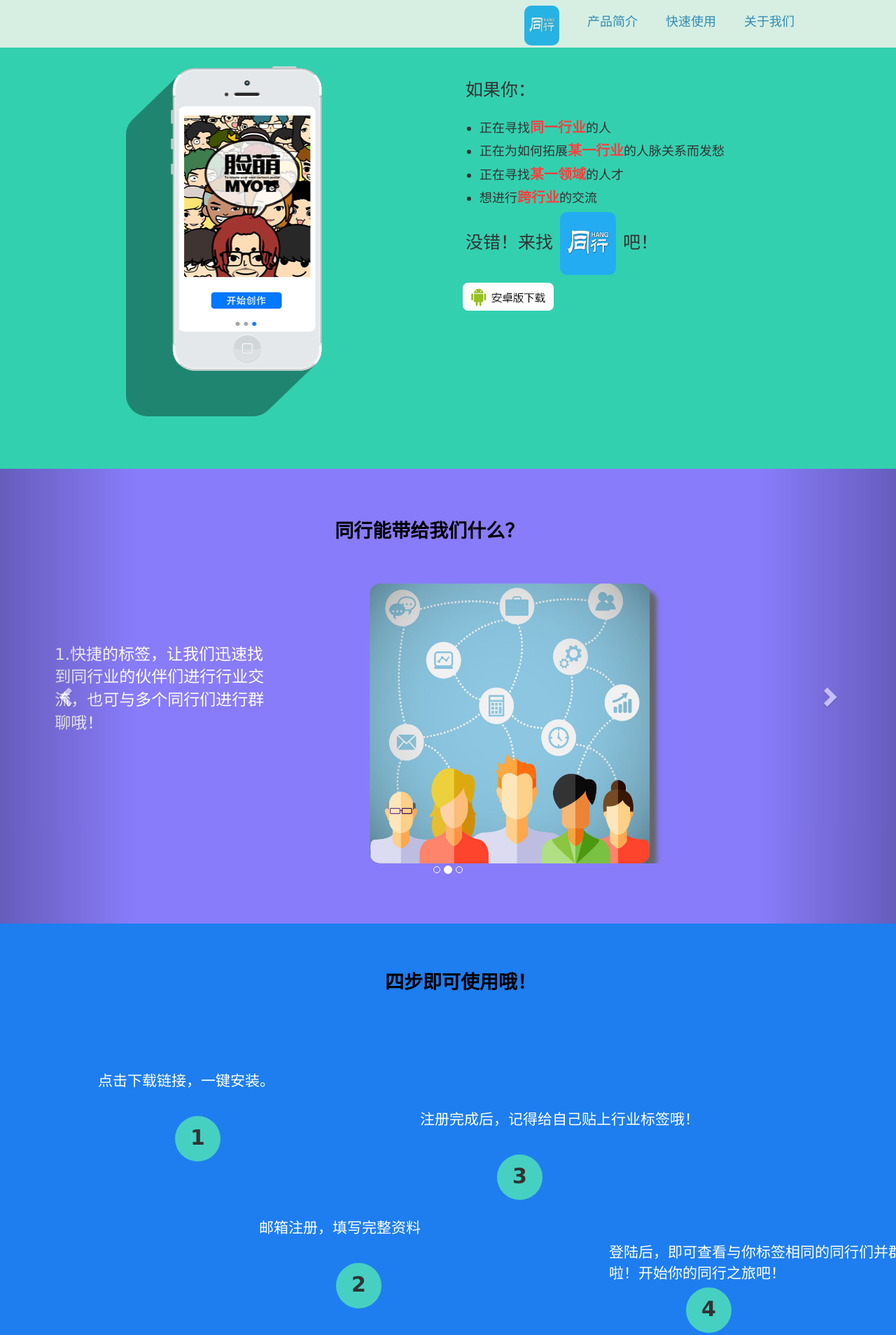
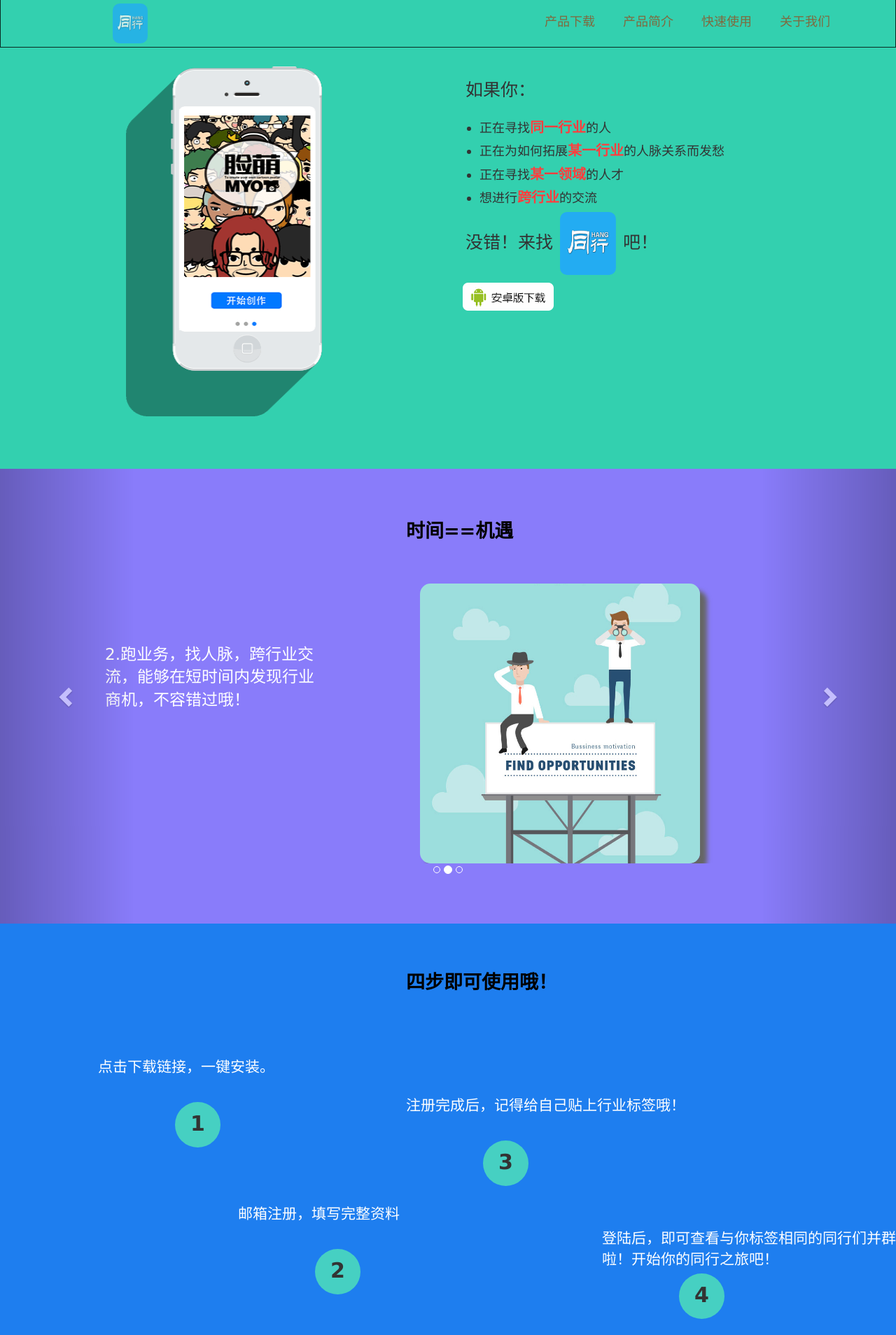
Before and after one commit to rpgmakervx/TongHangIndex, a plain HTML site: page index/index2.html in a window 1280 px wide. Shown: the top 1908 px of the page at 70% size. Drawn offline with Linux system fonts and the light colour scheme.

Commit message:
细节修改1

```diff
--- a/index/css/tonghang1.css
+++ b/index/css/tonghang1.css
@@ -31,9 +31,10 @@
 		#head{
 			Z-INDEX:99999;
 			position:fixed;
+			border-left:1px #000 solid;
+			border-right:1px #000 solid;
+			border-bottom:1px #000 solid;
 			opacity:.8;
-			border-bottom:3px #774300;
-			background-color:#fff7ef;
 			width:100%;
 			height:68px;
 		}
@@ -43,8 +44,8 @@
 		}
 		#topleft{
 			width:200px;
-			margin-top:20px;
-			margin-left:100px;
+			margin-top:15px;
+			margin-left:10px;
 			margin-bottom:10px;
 			float: left;
 		}
@@ -65,20 +66,30 @@
 			padding-top: 0px;
 			list-style:none;
 			padding-top:0px;
+			margin-right:-50px;
+
 		}
 		#ul1 li{
 			padding-bottom:5px;
+
 			margin-top:18px;
 			float:left;
 			text-decoration: none;
 			padding-left:25px;
 			padding-right:15px;
 		}
+		#ul1 li a{
+			color:#935124;
+		}
 		#ul1 li a:hover{
-			color:#1f7fff;
+			color:#000;
 			cursor:pointer;
-			float:left;
 			text-decoration: none;
+			border-bottom:4px #000 solid;
+		}
+		.borders{
+			height:35px;
+
 		}
 		/*头部信息*/
 		#board{
@@ -217,7 +228,7 @@
 			font-style:
 			text-align:center;
 			padding-top:70px;
-			margin-left:550px;
+			margin-left:580px;
 			font-weight:bold;
 		}
 		.intro-msg1{
@@ -356,21 +367,21 @@
 		#step1{
 			position:relative;
 			margin-left:250px;
-			margin-top:125px;
+			margin-top:105px;
 		}
 		#step2{
 			position:relative;
-			margin-left:480px;
+			margin-left:450px;
 			margin-top:145px;
 		}
 		#step3{
 			position:relative;
-			margin-left:710px;
+			margin-left:690px;
 			margin-top:-220px;
 		}
 		#step4{
 			position:relative;
-			margin-left:980px;
+			margin-left:970px;
 			margin-top:125px;
 		}
 		#step-msg{
--- a/index/index2.html
+++ b/index/index2.html
@@ -23,11 +23,25 @@
 	<script src="js/posfixed.js"></script>
     <script type="text/javascript">
 		$(function(){
-
+			$("#company").click(function(){
+				$('body,html').animate({scrollTop:$("#companyFrame").offset().top},1000);
+				return false;
+			});
+			$("#introduce-btn").click(function(){
+				$('body,html').animate({scrollTop:$("#introduce").offset().top},1000);
+				return false;
+			});
+			$("#quick-use").click(function(){
+				$('body,html').animate({scrollTop:$("#how-to-use").offset().top},1000);
+				return false;
+			});
+			$("#download").click(function(){
+				$('body,html').animate({scrollTop:$("#main").offset().top},1000);
+				return false;
+			});
 			$.scrollify({
 				section: '.scroll',
-				scrollbars: false,
-				scrollSpeed:3000,
+				scrollSpeed:1000,
 				easing: "easeOutExpo",
 				offset : 0,
 				after:function(){
@@ -35,6 +49,7 @@
 			});
 
 		});
+
     </script>
 </head>
 
@@ -43,19 +58,22 @@
     <div class="container">
     	<div id="head" data-section-name="page1"><!--导航头 -->
         	<div id="top"><!--导航头父div -->
+            	<div id="topleft">
+                	<img id="logo" class="img-rounded" src="images/logo.png"/>
+                </div>
                 <div id="topright">
                     <ul id="ul1">
-                    	<li class="img"><img id="logo" class="img-rounded" src="images/logo.png"/></li>
-                        <li><a id="introduce-btn" href="index2.html#introduce">产品简介</a></li>
-                        <li><a id="quick-use" href="index2.html#quick-use">快速使用</a></li>
-                        <li><a id="company" href="index2.html#company">关于我们</a></li>
+                    	<li><div class="borders"><a id="download" href="#">产品下载</a></div></li>
+                        <li><div class="borders"><a id="introduce-btn" href="#">产品简介</a></div></li>
+                        <li><div class="borders"><a id="quick-use" href="#">快速使用</a></div></li>
+                        <li><div class="borders"><a id="company" href="#">关于我们</a></div></li>
                     </ul>
                 </div>
             </div><!--导航头父div -->
         </div><!--导航头 -->
         <a name="introduce"></a>
         <div class="board">
-            <div id="main" class="scroll" data-section-name="page1"><!--首界面部分div -->
+            <div id="main" class="scroll"><!--首界面部分div -->
                 <div id="productFrame">
                     <div id="leftFrame">
                         <img id="product" src="images/phone.png" />
@@ -78,7 +96,7 @@
                 </div>
             </div><!--首界面部分div -->
 
-            <div id="introduce" class="scroll" data-section-name="page2"><!--产品介绍部分div -->
+            <div id="introduce" class="scroll" ><!--产品介绍部分div -->
                 <div id="carousel-def" class="carousel slide intro-main" data-ride="carousel">
                     <ol class="carousel-indicators circle">
                         <li data-target="#carousel-def" data-slide-to="0" class="active"></li>
@@ -87,7 +105,7 @@
                     </ol>
                     <div class="carousel-inner" role="listbox">
                         <div class="item active">
-                            <div class="intro-msg0">同行能带给我们什么？</div>
+                            <div class="intro-msg0">标签的设计</div>
                             <div id="intro1">
                                 <div class="intro-msg1">1.快捷的标签，让我们迅速找到同行业的伙伴们进行行业交流，也可与多个同行们进行群聊哦！</div>
                                 <div class="intro-img1">
@@ -97,14 +115,14 @@
                         </div>
                         <div class="item">
                             <div id="intro2">
-                                <div class="intro-msg0">同行能带给我们什么？</div>
+                                <div class="intro-msg0">时间==机遇</div>
                                 <div class="intro-msg2">2.跑业务，找人脉，跨行业交流，能够在短时间内发现行业商机，不容错过哦！</div>
                                 <div class="intro-img2"><img class="intro-imgs" src="images/opportunity.jpg"/></div>
                             </div>
                         </div>
                         <div class="item">
                             <div id="intro3">
-                                <div class="intro-msg0">同行能带给我们什么？</div>
+                                <div class="intro-msg0">人才的供需市场</div>
                                 <div class="intro-msg3">3.企业需要人才，人才需要伯乐。同行满足大家人才挖掘的需求，寻找你要的人才和团队。</div>
                                 <div class="intro-img3"><img class="intro-imgs" src="images/find.jpg"/></div>
                             </div>
@@ -121,7 +139,7 @@
                     </a>
                 </div>
             </div><!--产品介绍部分div -->
-            <div id="how-to-use" class="scroll" data-section-name="page3"><!--快速使用 div-->
+            <div id="how-to-use" class="scroll" ><!--快速使用 div-->
                 <div id="use-title">
                     <b class="intro-msg0 stepmsg">四步即可使用哦！</b>
                 </div>
@@ -163,7 +181,7 @@
                 </div>
             </div><!--快速使用 div-->
 
-            <div id="companyFrame" class="scroll" data-section-name="page4"><!-- 关于我们 div-->
+            <div id="companyFrame" class="scroll" ><!-- 关于我们 div-->
                 <div class="frame">
                 	<div id="about">
                         <div class="companyHead">
```
